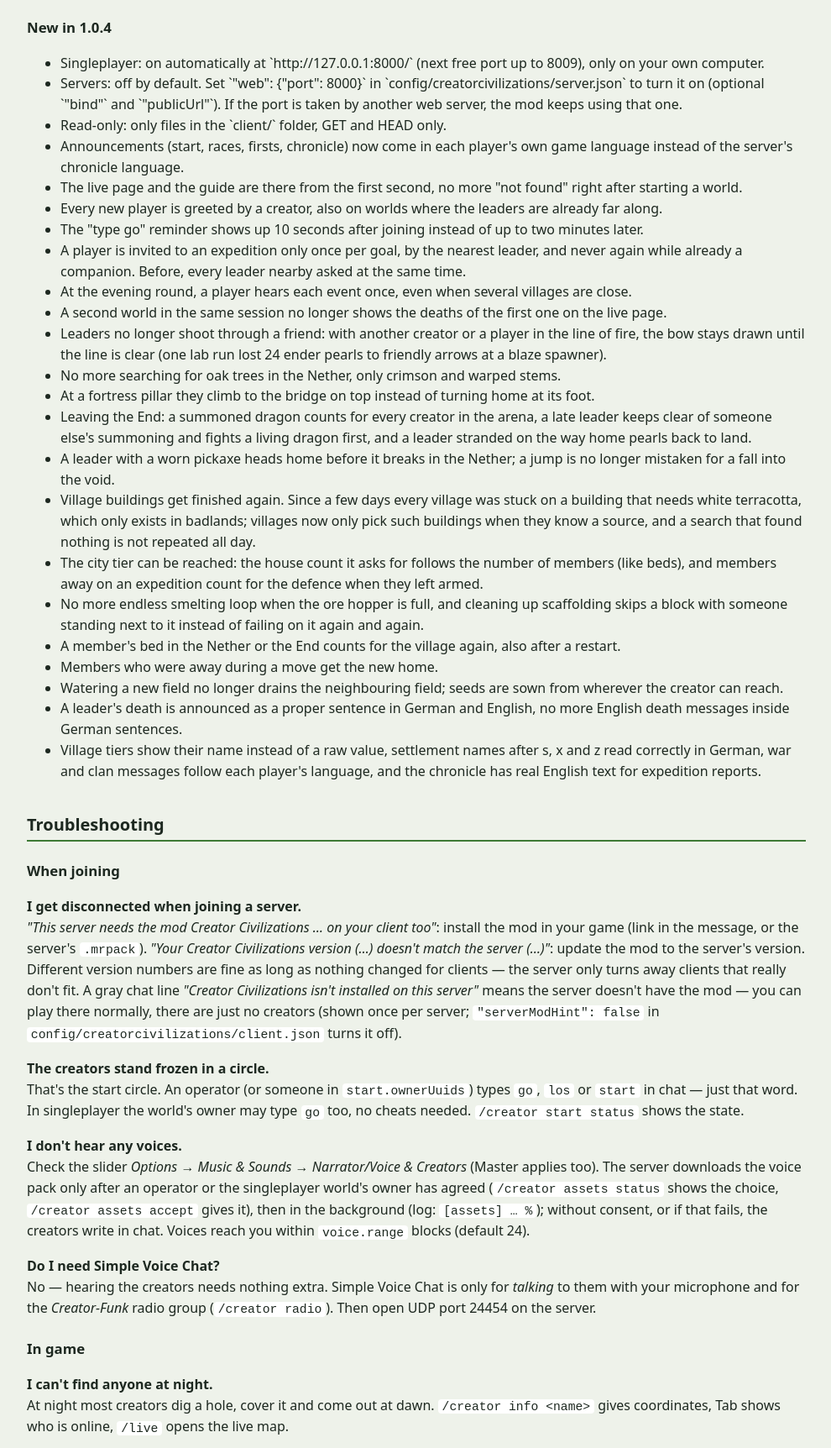
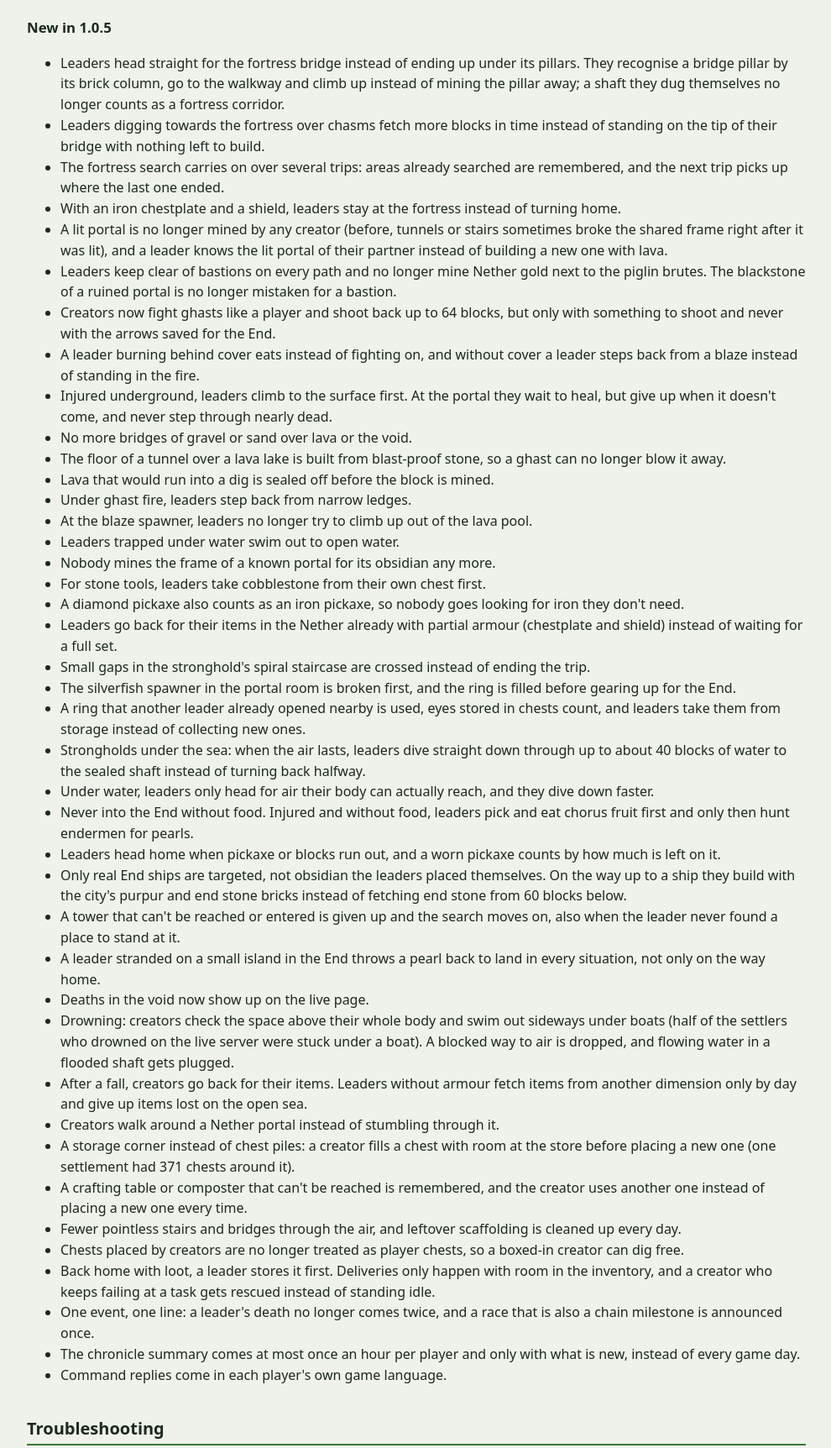
Before and after one commit to MaxDelta1/creator-civilizations-guide, a plain HTML site: page guide_en.html in a window 1280 px wide. Shown: the part 7020-8744 px from the top of the page at 84% size, without its empty margins (144-1134 px from the left). Drawn offline with Linux system fonts and the light colour scheme.

Commit message:
Guide (EN/DE) from mod 1.0.5

```diff
--- a/guide_en.html
+++ b/guide_en.html
@@ -257,31 +257,49 @@ have prevented it.</p>
 <h2 id="new">New</h2>
 <p>Since <b>1.0</b> every update is checked on our live server: creators, missions, chests and settlements must survive it. Still, back up your world before updating.
 Feedback and bug reports on <a href="https://discord.gg/UhDS59wVWJ">Discord</a> (#bugs, #ideas).</p>
-<h3>New in 1.0.4</h3>
+<h3>New in 1.0.5</h3>
 <ul>
-  <li>Singleplayer: on automatically at `http://127.0.0.1:8000/` (next free port up to 8009), only on your own computer.</li>
-  <li>Servers: off by default. Set `"web": {"port": 8000}` in `config/creatorcivilizations/server.json` to turn it on (optional `"bind"` and `"publicUrl"`). If the port is taken by another web server, the mod keeps using that one.</li>
-  <li>Read-only: only files in the `client/` folder, GET and HEAD only.</li>
-  <li>Announcements (start, races, firsts, chronicle) now come in each player's own game language instead of the server's chronicle language.</li>
-  <li>The live page and the guide are there from the first second, no more "not found" right after starting a world.</li>
-  <li>Every new player is greeted by a creator, also on worlds where the leaders are already far along.</li>
-  <li>The "type go" reminder shows up 10 seconds after joining instead of up to two minutes later.</li>
-  <li>A player is invited to an expedition only once per goal, by the nearest leader, and never again while already a companion. Before, every leader nearby asked at the same time.</li>
-  <li>At the evening round, a player hears each event once, even when several villages are close.</li>
-  <li>A second world in the same session no longer shows the deaths of the first one on the live page.</li>
-  <li>Leaders no longer shoot through a friend: with another creator or a player in the line of fire, the bow stays drawn until the line is clear (one lab run lost 24 ender pearls to friendly arrows at a blaze spawner).</li>
-  <li>No more searching for oak trees in the Nether, only crimson and warped stems.</li>
-  <li>At a fortress pillar they climb to the bridge on top instead of turning home at its foot.</li>
-  <li>Leaving the End: a summoned dragon counts for every creator in the arena, a late leader keeps clear of someone else's summoning and fights a living dragon first, and a leader stranded on the way home pearls back to land.</li>
-  <li>A leader with a worn pickaxe heads home before it breaks in the Nether; a jump is no longer mistaken for a fall into the void.</li>
-  <li>Village buildings get finished again. Since a few days every village was stuck on a building that needs white terracotta, which only exists in badlands; villages now only pick such buildings when they know a source, and a search that found nothing is not repeated all day.</li>
-  <li>The city tier can be reached: the house count it asks for follows the number of members (like beds), and members away on an expedition count for the defence when they left armed.</li>
-  <li>No more endless smelting loop when the ore hopper is full, and cleaning up scaffolding skips a block with someone standing next to it instead of failing on it again and again.</li>
-  <li>A member's bed in the Nether or the End counts for the village again, also after a restart.</li>
-  <li>Members who were away during a move get the new home.</li>
-  <li>Watering a new field no longer drains the neighbouring field; seeds are sown from wherever the creator can reach.</li>
-  <li>A leader's death is announced as a proper sentence in German and English, no more English death messages inside German sentences.</li>
-  <li>Village tiers show their name instead of a raw value, settlement names after s, x and z read correctly in German, war and clan messages follow each player's language, and the chronicle has real English text for expedition reports.</li>
+  <li>Leaders head straight for the fortress bridge instead of ending up under its pillars. They recognise a bridge pillar by its brick column, go to the walkway and climb up instead of mining the pillar away; a shaft they dug themselves no longer counts as a fortress corridor.</li>
+  <li>Leaders digging towards the fortress over chasms fetch more blocks in time instead of standing on the tip of their bridge with nothing left to build.</li>
+  <li>The fortress search carries on over several trips: areas already searched are remembered, and the next trip picks up where the last one ended.</li>
+  <li>With an iron chestplate and a shield, leaders stay at the fortress instead of turning home.</li>
+  <li>A lit portal is no longer mined by any creator (before, tunnels or stairs sometimes broke the shared frame right after it was lit), and a leader knows the lit portal of their partner instead of building a new one with lava.</li>
+  <li>Leaders keep clear of bastions on every path and no longer mine Nether gold next to the piglin brutes. The blackstone of a ruined portal is no longer mistaken for a bastion.</li>
+  <li>Creators now fight ghasts like a player and shoot back up to 64 blocks, but only with something to shoot and never with the arrows saved for the End.</li>
+  <li>A leader burning behind cover eats instead of fighting on, and without cover a leader steps back from a blaze instead of standing in the fire.</li>
+  <li>Injured underground, leaders climb to the surface first. At the portal they wait to heal, but give up when it doesn't come, and never step through nearly dead.</li>
+  <li>No more bridges of gravel or sand over lava or the void.</li>
+  <li>The floor of a tunnel over a lava lake is built from blast-proof stone, so a ghast can no longer blow it away.</li>
+  <li>Lava that would run into a dig is sealed off before the block is mined.</li>
+  <li>Under ghast fire, leaders step back from narrow ledges.</li>
+  <li>At the blaze spawner, leaders no longer try to climb up out of the lava pool.</li>
+  <li>Leaders trapped under water swim out to open water.</li>
+  <li>Nobody mines the frame of a known portal for its obsidian any more.</li>
+  <li>For stone tools, leaders take cobblestone from their own chest first.</li>
+  <li>A diamond pickaxe also counts as an iron pickaxe, so nobody goes looking for iron they don't need.</li>
+  <li>Leaders go back for their items in the Nether already with partial armour (chestplate and shield) instead of waiting for a full set.</li>
+  <li>Small gaps in the stronghold's spiral staircase are crossed instead of ending the trip.</li>
+  <li>The silverfish spawner in the portal room is broken first, and the ring is filled before gearing up for the End.</li>
+  <li>A ring that another leader already opened nearby is used, eyes stored in chests count, and leaders take them from storage instead of collecting new ones.</li>
+  <li>Strongholds under the sea: when the air lasts, leaders dive straight down through up to about 40 blocks of water to the sealed shaft instead of turning back halfway.</li>
+  <li>Under water, leaders only head for air their body can actually reach, and they dive down faster.</li>
+  <li>Never into the End without food. Injured and without food, leaders pick and eat chorus fruit first and only then hunt endermen for pearls.</li>
+  <li>Leaders head home when pickaxe or blocks run out, and a worn pickaxe counts by how much is left on it.</li>
+  <li>Only real End ships are targeted, not obsidian the leaders placed themselves. On the way up to a ship they build with the city's purpur and end stone bricks instead of fetching end stone from 60 blocks below.</li>
+  <li>A tower that can't be reached or entered is given up and the search moves on, also when the leader never found a place to stand at it.</li>
+  <li>A leader stranded on a small island in the End throws a pearl back to land in every situation, not only on the way home.</li>
+  <li>Deaths in the void now show up on the live page.</li>
+  <li>Drowning: creators check the space above their whole body and swim out sideways under boats (half of the settlers who drowned on the live server were stuck under a boat). A blocked way to air is dropped, and flowing water in a flooded shaft gets plugged.</li>
+  <li>After a fall, creators go back for their items. Leaders without armour fetch items from another dimension only by day and give up items lost on the open sea.</li>
+  <li>Creators walk around a Nether portal instead of stumbling through it.</li>
+  <li>A storage corner instead of chest piles: a creator fills a chest with room at the store before placing a new one (one settlement had 371 chests around it).</li>
+  <li>A crafting table or composter that can't be reached is remembered, and the creator uses another one instead of placing a new one every time.</li>
+  <li>Fewer pointless stairs and bridges through the air, and leftover scaffolding is cleaned up every day.</li>
+  <li>Chests placed by creators are no longer treated as player chests, so a boxed-in creator can dig free.</li>
+  <li>Back home with loot, a leader stores it first. Deliveries only happen with room in the inventory, and a creator who keeps failing at a task gets rescued instead of standing idle.</li>
+  <li>One event, one line: a leader's death no longer comes twice, and a race that is also a chain milestone is announced once.</li>
+  <li>The chronicle summary comes at most once an hour per player and only with what is new, instead of every game day.</li>
+  <li>Command replies come in each player's own game language.</li>
 </ul>
 
 <h2 id="troubleshooting">Troubleshooting</h2>
```
Also changed, not shown: anleitung.html (+42 -24 lines).
